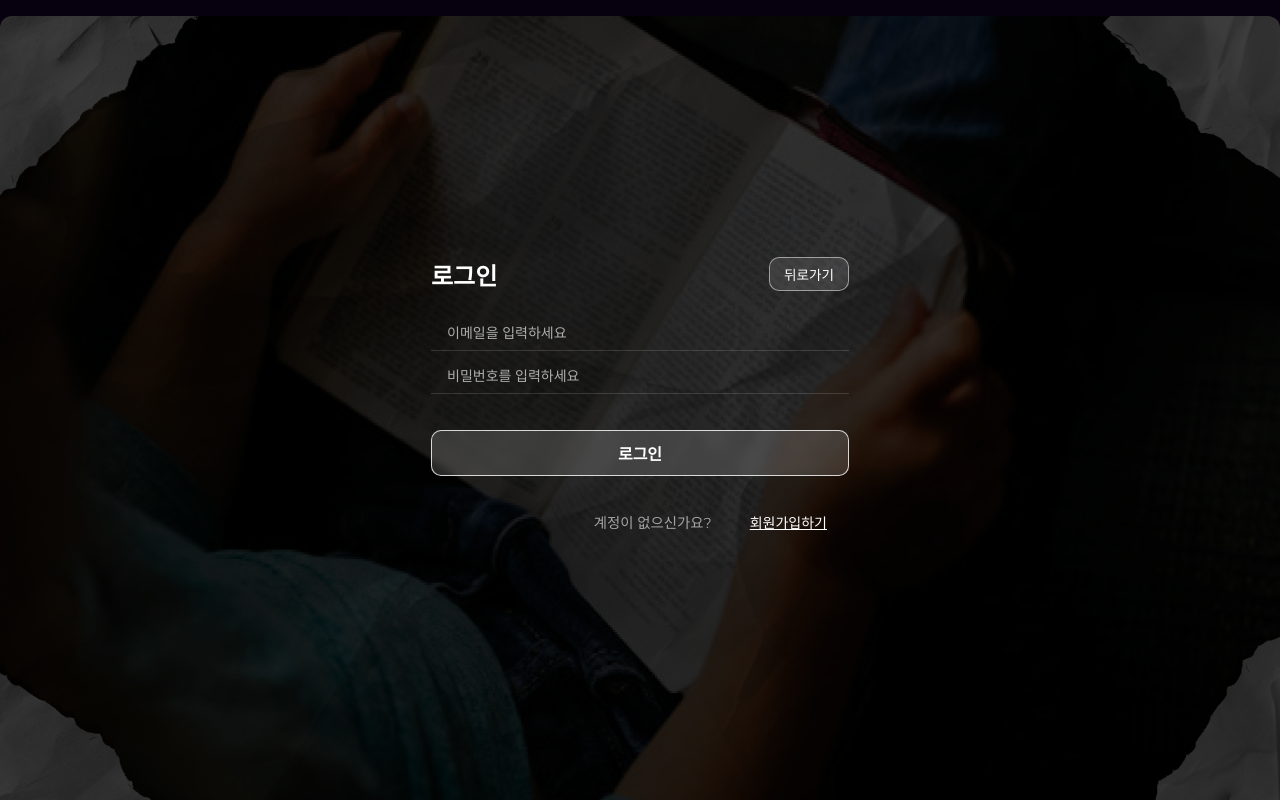
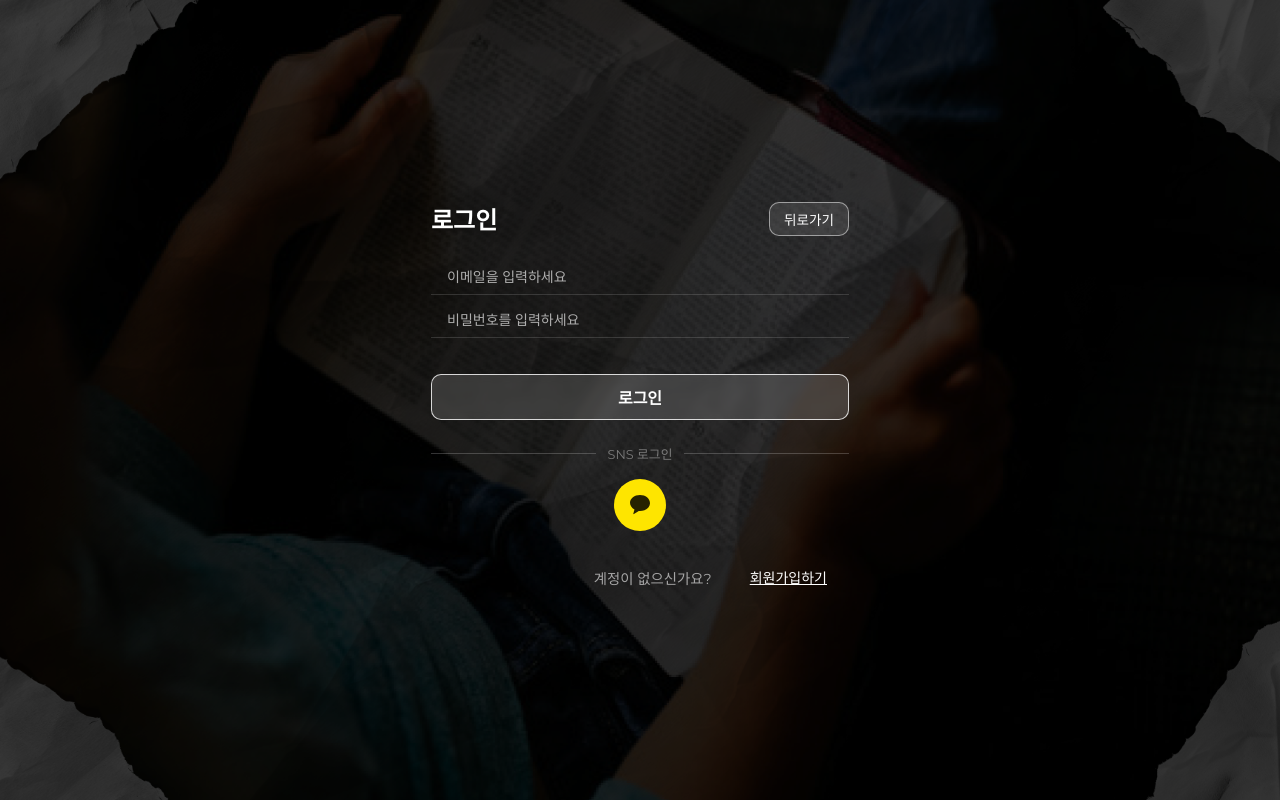
Before and after one commit to hyunminboo/TripArchive-Project, a React app in the folder frontend/: page /login in a window 1280 px wide. Built offline with nearby package versions, Linux system fonts and the light colour scheme; no server answers; the HTML template or start-up script is replaced by a standard one.

Commit message:
kakao login update

```diff
--- a/frontend/src/pages/auth/Auth.scss
+++ b/frontend/src/pages/auth/Auth.scss
@@ -126,5 +126,55 @@
       text-align: center;
       font-size: 0.85rem;
     }
+
+    // 카카오 구분선
+    .kakao-divider {
+      display: flex;
+      align-items: center;
+      gap: 12px;
+      width: 100%;
+      margin: $space-lg 0 $space-md;
+      color: rgba(255, 255, 255, 0.4);
+      font-size: 0.8rem;
+
+      &::before,
+      &::after {
+        content: "";
+        flex: 1;
+        height: 1px;
+        background: rgba(255, 255, 255, 0.2);
+      }
+    }
+    .kakao-login-wrap {
+      display: flex;
+      justify-content: center;
+      width: 100%;
+      margin-bottom: $space-sm;
+    }
+
+    .btn-kakao {
+      display: flex;
+      align-items: center;
+      justify-content: center;
+      width: 52px;
+      height: 52px;
+      background: #fee500;
+      border: none;
+      border-radius: 50%;
+      cursor: pointer;
+
+      svg {
+        flex-shrink: 0;
+      }
+
+      &:hover {
+        background: #f0d900;
+        transform: scale(1.05);
+      }
+      &:active {
+        background: #e6cf00;
+        transform: scale(0.97);
+      }
+    }
   }
 }
--- a/frontend/src/pages/auth/Login.jsx
+++ b/frontend/src/pages/auth/Login.jsx
@@ -1,82 +1,83 @@
-import React, { useState } from 'react'
-import Button from '@/components/ui/Button'
-import './Auth.scss'
-import Input from '@/components/ui/Input'
-import { Link, Navigate, useNavigate } from 'react-router-dom'
-import { login as loginApi } from '@/api/auth.api'
-import { useAuth } from '@/store/auth.store'
+import React, { useState } from "react";
+import Button from "@/components/ui/Button";
+import "./Auth.scss";
+import Input from "@/components/ui/Input";
+import { Link, Navigate, useNavigate } from "react-router-dom";
+import { login as loginApi } from "@/api/auth.api";
+import { useAuth } from "@/store/auth.store";
 
 const Login = () => {
-  const navigate = useNavigate()
-  const { login, isReady, isAuthed } = useAuth()
+  const navigate = useNavigate();
+  const { login, isReady, isAuthed } = useAuth();
 
   const [form, setForm] = useState({
-    email: '',
-    password: ''
-  })
+    email: "",
+    password: "",
+  });
 
-  const [error, setError] = useState('')
-  const [isLoading, setIsLoading] = useState(false)
+  const [error, setError] = useState("");
+  const [isLoading, setIsLoading] = useState(false);
 
   const handleChange = (e) => {
-    const { name, value } = e.target
+    const { name, value } = e.target;
     setForm((prev) => ({
       ...prev,
-      [name]: value
-    }))
-  }
+      [name]: value,
+    }));
+  };
 
   const handleSumit = async (e) => {
-    e.preventDefault()
+    e.preventDefault();
     if (!form.email.trim()) {
-      setError('이메일을 입력해주세요')
-      return
+      setError("이메일을 입력해주세요");
+      return;
     }
     if (!form.password.trim()) {
-      setError('비밀번호를 입력해주세요')
-      return
+      setError("비밀번호를 입력해주세요");
+      return;
     }
 
     try {
-      setIsLoading(true)
-      setError('')
+      setIsLoading(true);
+      setError("");
       const data = await loginApi({
         email: form.email.trim(),
-        password: form.password
-      })
+        password: form.password,
+      });
 
-      login(data)
-      navigate('/app')
+      login(data);
+      navigate("/app");
     } catch (error) {
-      setError(error.message || '로그인을 실패했습니다.')
+      setError(error.message || "로그인을 실패했습니다.");
     } finally {
-      setIsLoading(false)
+      setIsLoading(false);
     }
-  }
+  };
 
   const handleBack = () => {
-    navigate(-1)
-  }
+    navigate(-1);
+  };
+
+  const handleKakaoLogin = () => {
+    const BASE_URL = import.meta.env.VITE_API_URL ?? "";
+    window.location.href = `${BASE_URL}/api/auth/kakao`;
+  };
 
   if (isReady && isAuthed) {
-    return <Navigate to="/app" replace />
+    return <Navigate to="/app" replace />;
   }
 
   return (
-    <section className='auth'>
+    <section className="auth">
       <img src="images/Landingbg.png" alt="로그인 배경 화면 이미지" />
       <div className="inner">
         <div className="auth-box">
           <nav>
             <h2>로그인</h2>
-            <Button
-              text="뒤로가기"
-              className="back"
-              onClick={handleBack}
-            />
+            <Button text="뒤로가기" className="back" onClick={handleBack} />
           </nav>
 
-          <form className='auth-form' onSubmit={handleSumit}>
+          <form className="auth-form" onSubmit={handleSumit}>
             <div className="form-group">
               <Input
                 type="email"
@@ -102,7 +103,32 @@ const Login = () => {
             </div>
           </form>
 
-          {error && <p className='error-text'>{error}</p>}
+          {error && <p className="error-text">{error}</p>}
+
+          <div className="kakao-divider">SNS 로그인</div>
+          <div className="kakao-login-wrap">
+            <button
+              type="button"
+              className="btn-kakao"
+              onClick={handleKakaoLogin}
+              aria-label="카카오로 로그인"
+            >
+              <svg
+                width="24"
+                height="24"
+                viewBox="0 0 24 24"
+                fill="none"
+                aria-hidden="true"
+              >
+                <path
+                  fillRule="evenodd"
+                  clipRule="evenodd"
+                  d="M12 2C6.477 2 2 5.512 2 9.827c0 2.769 1.776 5.2 4.45 6.627l-1.132 4.213a.375.375 0 0 0 .573.408L10.8 17.98c.39.037.796.056 1.2.056 5.523 0 10-3.512 10-7.827C22 5.512 17.523 2 12 2Z"
+                  fill="rgba(0,0,0,0.85)"
+                />
+              </svg>
+            </button>
+          </div>
 
           <div className="auth-now">
             <span>계정이 없으신가요?</span>
@@ -113,7 +139,7 @@ const Login = () => {
         </div>
       </div>
     </section>
-  )
-}
+  );
+};
 
-export default Login
+export default Login;
--- a/frontend/src/styles/globals.scss
+++ b/frontend/src/styles/globals.scss
@@ -35,8 +35,6 @@ img {
   display: block;
   max-width: 100%;
   object-fit: contain;
-  border-radius: $r-sm;
-  margin: $space-md auto;
 }
 
 a {
```
Also changed, not shown: 1 other file (tests, documents, lock files or other folders).
